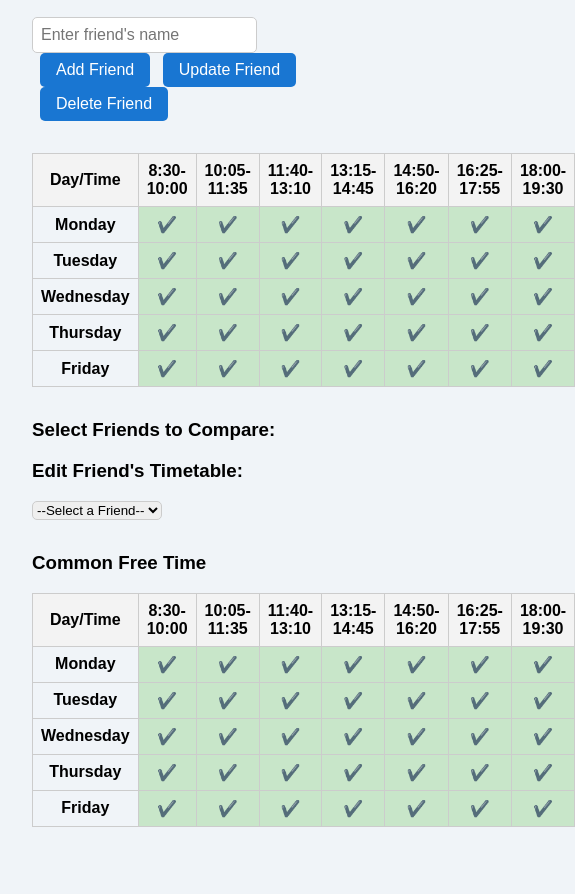
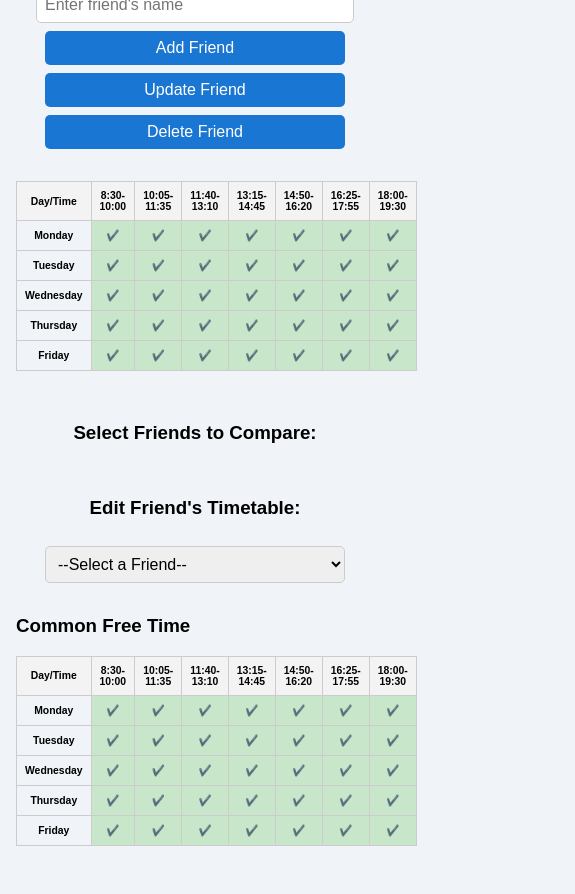
Before and after one commit to harshJS2005/TIMETABLE-MATCHER, a plain HTML site: page index.html in a window 390 px wide. Shown: the part 105-999 px from the top of the page, 575 px wide, since content can reach past the window. Drawn offline with Linux system fonts and the light colour scheme.

Commit message:
Update index.html

```diff
--- a/index.html
+++ b/index.html
@@ -10,51 +10,43 @@
   margin: 0;
   padding: 2rem;
   background-color: #f0f4f8;
+  box-sizing: border-box;
 }
+
 h1 {
   text-align: center;
   margin-bottom: 2rem;
+  font-size: 2rem;
 }
+
 table {
   border-collapse: collapse;
   width: 100%;
   margin-bottom: 2rem;
+  overflow-x: auto;
 }
+
 th, td {
   border: 1px solid #ccc;
   padding: 8px;
   text-align: center;
+  font-size: 0.9rem;
 }
+
 th {
   background-color: #f3f3f3;
 }
+
 td.free {
   background-color: #c8e6c9;
 }
+
 td.busy {
   background-color: #ffcdd2;
 }
+
 td.editable {
   cursor: pointer;
-    }
-    .controls, .friend-list {
-      margin-bottom: 2rem;
-    }
-    .friend-list label {
-      margin-right: 1rem;
-    }
-    input[type="text"] {
-      padding: 0.5rem;
-      font-size: 1rem;
-    }
-    button {
-      padding: 0.5rem 1rem;
-      font-size: 1rem;
-      cursor: pointer;
-      margin-left: 0.5rem;
-    }
-    /* Smooth transitions for editable cells */
-td.editable {
   transition: background-color 0.3s ease, transform 0.2s ease;
 }
 
@@ -63,13 +55,37 @@ td.editable:hover {
   box-shadow: 0 0 5px rgba(0,0,0,0.1);
 }
 
-/* Button hover effect */
+.controls, .friend-list {
+  margin-bottom: 2rem;
+  display: flex;
+  flex-wrap: wrap;
+  gap: 0.5rem;
+  justify-content: center;
+}
+
+input[type="text"], select {
+  padding: 0.5rem;
+  font-size: 1rem;
+  border: 1px solid #ccc;
+  border-radius: 5px;
+  transition: border-color 0.3s ease, box-shadow 0.3s ease;
+  min-width: 200px;
+}
+
+input[type="text"]:focus, select:focus {
+  border-color: #1976d2;
+  box-shadow: 0 0 5px rgba(25, 118, 210, 0.4);
+}
+
 button {
-  transition: background-color 0.3s ease, transform 0.2s ease;
+  padding: 0.5rem 1rem;
+  font-size: 1rem;
+  cursor: pointer;
   background-color: #1976d2;
   color: white;
   border: none;
   border-radius: 5px;
+  transition: background-color 0.3s ease, transform 0.2s ease;
 }
 
 button:hover {
@@ -77,19 +93,16 @@ button:hover {
   transform: scale(1.05);
 }
 
-/* Input and select styles */
-input[type="text"], select {
-  border: 1px solid #ccc;
-  border-radius: 5px;
-  transition: border-color 0.3s ease, box-shadow 0.3s ease;
+.friend-list label {
+  display: inline-block;
+  margin: 0.5rem 1rem 0.5rem 0;
+  transition: transform 0.2s ease;
 }
 
-input[type="text"]:focus, select:focus {
-  border-color: #1976d2;
-  box-shadow: 0 0 5px rgba(25, 118, 210, 0.4);
+.friend-list label:hover {
+  transform: scale(1.05);
 }
 
-/* Fade-in animation for tables */
 @keyframes fadeInUp {
   from {
     opacity: 0;
@@ -101,25 +114,45 @@ input[type="text"]:focus, select:focus {
   }
 }
 
-table {
-  animation: fadeInUp 0.6s ease forwards;
-}
-
-/* Section transition */
-#scheduleEditor, #commonFreeTable {
+table, #scheduleEditor, #commonFreeTable {
   animation: fadeInUp 0.6s ease forwards;
   animation-delay: 0.2s;
 }
 
-/* Checkbox label hover */
-.friend-list label {
-  display: inline-block;
-  margin: 0.5rem 1rem 0.5rem 0;
-  transition: transform 0.2s ease;
+/* Responsive tweaks */
+@media (max-width: 768px) {
+  body {
+    padding: 1rem;
   }
 
-.friend-list label:hover {
-  transform: scale(1.05);
+  h1 {
+    font-size: 1.5rem;
+  }
+
+  table, th, td {
+    font-size: 0.75rem;
+  }
+
+  .controls, .friend-list {
+    flex-direction: column;
+    align-items: center;
+  }
+
+  input[type="text"], select, button {
+    width: 100%;
+    max-width: 300px;
+  }
+
+  .friend-list label {
+    width: 100%;
+    text-align: left;
+  }
+}
+
+@media (max-width: 480px) {
+  table, th, td {
+    font-size: 0.65rem;
+  }
 }
 
   </style>
```
Lines whose indentation alone changed are shown as unchanged.
